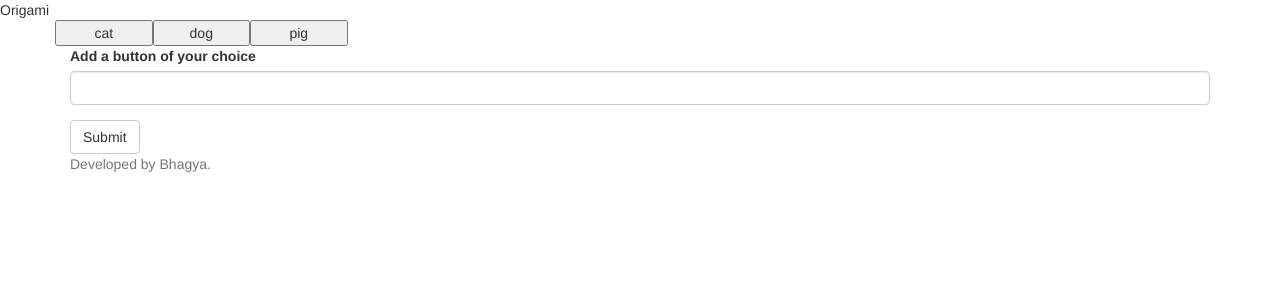
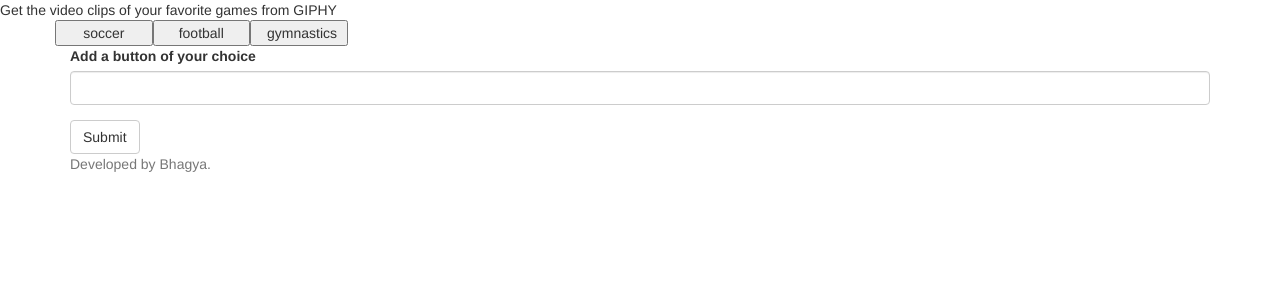
Before and after one commit to bhagya88/week-6-gifTastic, a PHP site: page / in a window 1280 px wide. Shown: the top 300 px of the page. Run offline with PHP 8.4, Linux system fonts and the light colour scheme; some web fonts are replaced.

Commit message:
changed theme to sports

```diff
--- a/assets/css/style.css
+++ b/assets/css/style.css
@@ -1,4 +1,3 @@
 .video-clip{
 	height:300px;
-	object-fit: 100%;
 }
--- a/assets/javascript/app.js
+++ b/assets/javascript/app.js
@@ -1,5 +1,5 @@
 $(document).ready(function(){
-	var topics = ["cat","dog","pig"];
+	var topics = ["soccer","football","gymnastics"];
 
 	function renderButtons(){
 		$("#choices").empty();
@@ -25,10 +25,12 @@ $(document).ready(function(){
 			results = response.data;
 			console.log(results);
 			var video;
+			$('#videos').empty();
 			results.forEach(function(ele){
 				video =$('<video loop>');
 				video.addClass("col-lg-3");
 				video.addClass("video-clip");
+				video.addClass("embed-responsive");
 				video.attr("src",ele.images.fixed_height.mp4);
 				$('#videos').append(video);
 
--- a/index.html
+++ b/index.html
@@ -1,7 +1,7 @@
 <!DOCTYPE html>
 <html>
 <head>
-	<title>Origami</title>
+	<title>Games</title>
 	<meta name="viewport" content="width=device-width">
 
 
@@ -11,7 +11,7 @@
 
 </head>
 <body>
-	<header>Origami</header>
+	<header>Get the video clips of your favorite games from GIPHY</header>
 	<div  class="container">
 		<div id="choices" class="row">
 
@@ -24,7 +24,7 @@
 		  </div>
 		  <button id="btnAdd" type="submit" class="btn btn-default">Submit </button>
 	</form>
-	<div class="container">
+	<div class="container-fluid">
 		<div id="videos"  class="row"></div>
 	</div>
 
```
